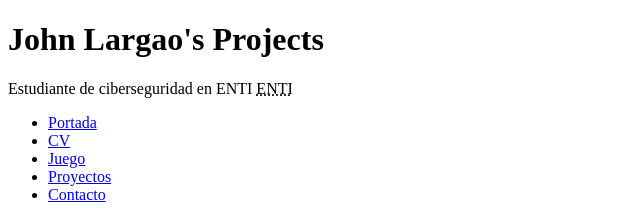
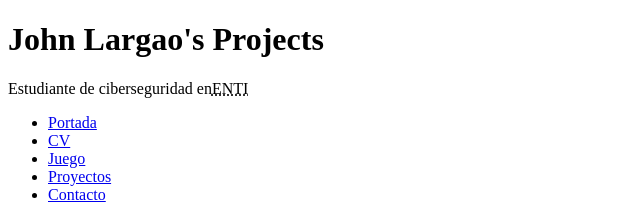
Before and after one commit to johnkl7/johnkl7.github.io, a plain HTML site: page index.html in a window 1280 px wide. Shown: the top 221 px of the page, 0-640 px from the left. Drawn offline with Linux system fonts and the light colour scheme.

```diff
--- a/index.html
+++ b/index.html
@@ -6,7 +6,7 @@
 <body>
 	<header>
 		<h1>John Largao's Projects</h1>
-		<p>Estudiante de ciberseguridad en ENTI <abbr title= "Escola de Noves Tecnologies Interactives">ENTI</abbr></p>
+		<p>Estudiante de ciberseguridad en<abbr title= "Escola de Noves Tecnologies Interactives">ENTI</abbr></p>
 	</header>
 
 	<nav>
```
